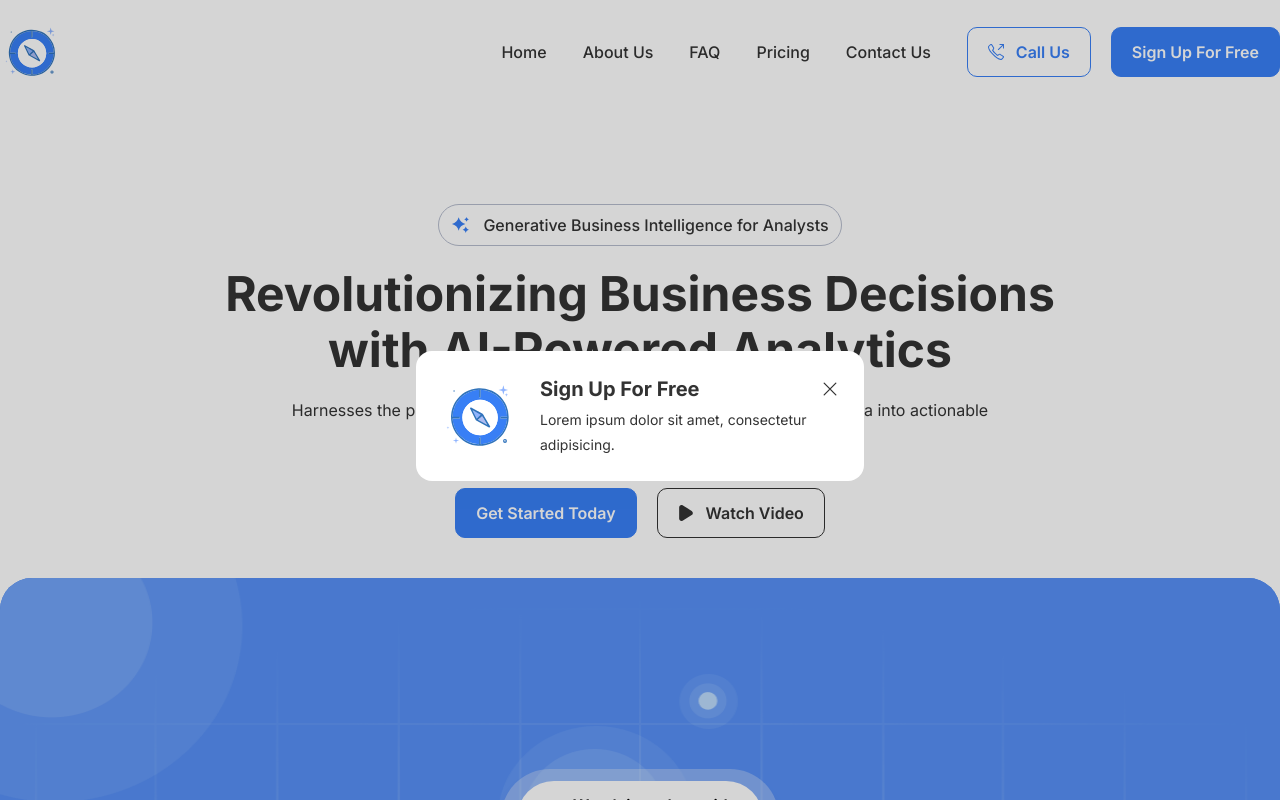
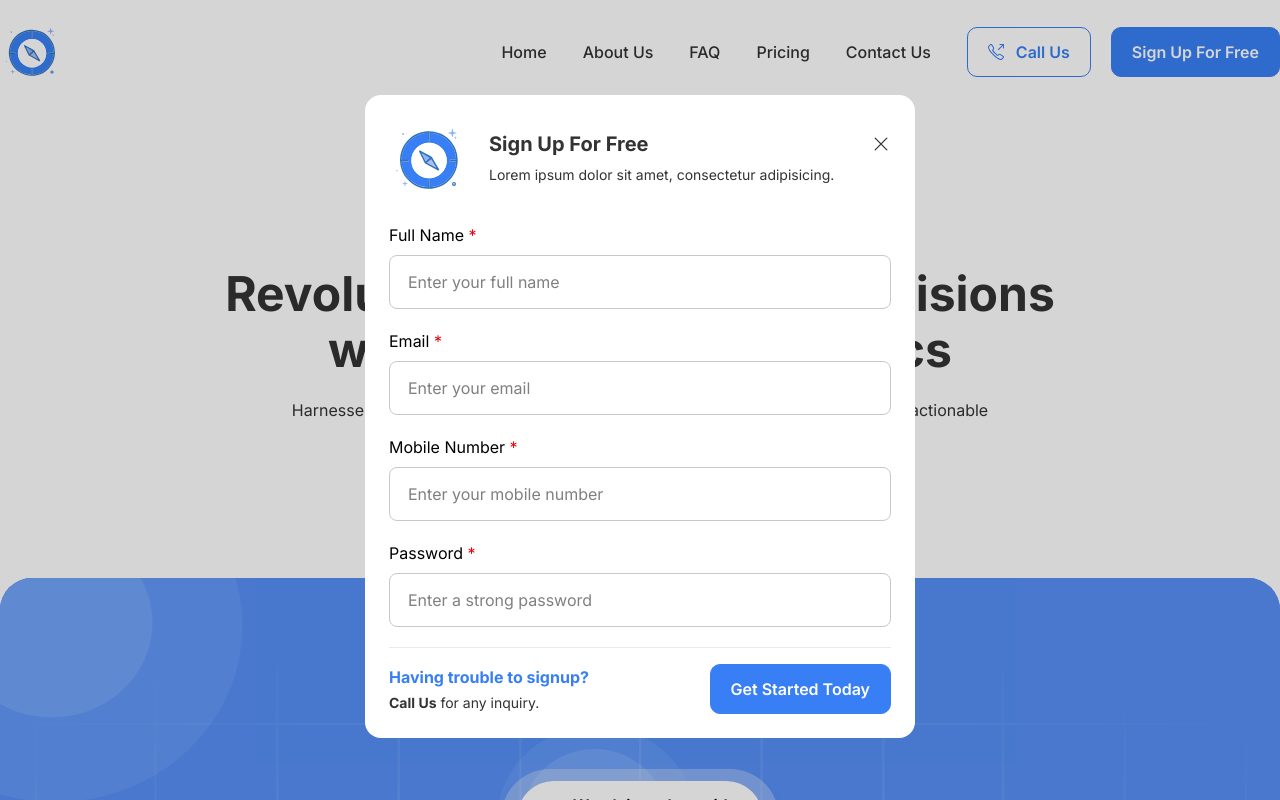
Before and after one commit to neon-lab-dev/Paan-Shop-Client, a React (Vite) app: page / in a window 1280 px wide. Both pictures are taken after a click on the button "Sign Up For Free". Shown: the top 800 px of the page. Built offline with nearby package versions, Linux system fonts and the light colour scheme.

Commit message:
Added input fields in signup modal

```diff
--- a/package.json
+++ b/package.json
@@ -12,6 +12,7 @@
   "dependencies": {
     "react": "^19.0.0",
     "react-dom": "^19.0.0",
+    "react-hook-form": "^7.54.2",
     "react-router-dom": "^7.4.0"
   },
   "devDependencies": {
--- a/src/components/Auth/PersonalInfoModal/PersonalInfoModal.tsx
+++ b/src/components/Auth/PersonalInfoModal/PersonalInfoModal.tsx
@@ -1,7 +1,26 @@
 import { Link } from "react-router-dom";
 import { ICONS } from "../../../../public/assets";
+import TextInput from "../../Reusable/TextInput/TextInput";
+import { useForm } from "react-hook-form";
+import { useState } from "react";
 
+type TFormData = {
+    fullName : string;
+    email : string;
+    mobileNumber : string;
+    password : string;
+}
 const PersonalInfoModal = ({ isModalOpen, setIsModalOpen }) => {
+    const [isChecked, setIsChecked] = useState<boolean>(false);
+    const {
+        register,
+        handleSubmit,
+        formState: { errors },
+    } = useForm<TFormData>();
+
+    const handleSignup = () => {
+        console.log("Sign up");
+    }
     return (
         <div
             className={`${isModalOpen ? " visible" : " invisible"
@@ -11,8 +30,9 @@ const PersonalInfoModal = ({ isModalOpen, setIsModalOpen }) => {
                 className={`${isModalOpen
                     ? " scale-[1] opacity-100"
                     : " scale-[0] opacity-0"
-                    } w-[90%] sm:w-[80%] md:w-[35%] bg-[#fff] rounded-2xl transition-all duration-300 mx-auto mt-8`}>
+                    } max-w-[550px] w-full bg-[#fff] rounded-2xl transition-all duration-300 mx-auto mt-8`}>
                 <div className="p-6">
+                    {/* Header */}
                     <div className="flex items-center gap-5">
                         <Link onClick={() => setIsModalOpen(false)} to={"/"}>
                             <img src={ICONS.dummyLogo} alt="logo" className="size-20" />
@@ -26,6 +46,52 @@ const PersonalInfoModal = ({ isModalOpen, setIsModalOpen }) => {
                         </div>
                     </div>
 
+                    <form onSubmit={handleSubmit(handleSignup)} className="flex flex-col gap-5 mt-6">
+                        <TextInput
+                            label="Full Name"
+                            placeholder="Enter your full name"
+                            type="fullName"
+                            error={errors.fullName}
+                            {...register("fullName", { required: "Full name is required" })}
+                        />
+                        <TextInput
+                            label="Email"
+                            placeholder="Enter your email"
+                            type="email"
+                            error={errors.email}
+                            {...register("email", { required: "Email is required" })}
+                        />
+                        <TextInput
+                            label="Mobile Number"
+                            placeholder="Enter your mobile number"
+                            type="mobileNumber"
+                            error={errors.mobileNumber}
+                            {...register("mobileNumber", { required: "Mobile number is required" })}
+                        />
+                        <TextInput
+                            label="Password"
+                            placeholder="Enter a strong password"
+                            type="password"
+                            error={errors.password}
+                            {...register("password", { required: "Password is required" })}
+                        />
+                         {/* <div className="flex items-center gap-3">
+                        <input id="confirmationCheckbox" type="checkbox" checked={isChecked}
+                            onChange={(e) => setIsChecked(e.target.checked)} />
+                        <label htmlFor="confirmationCheckbox" className="text-neutral-10 cursor-pointer">I've read and agree to the website <Link to={"/terms-and-conditions"} className="text-primary-10 underline">Terms & Conditions</Link></label>
+                    </div> */}
+
+                       <div className="flex items-center justify-between border-t pt-4 border-neutral-10/10">
+                       <div>
+                       <p className="font-bold text-primary-10">Having trouble to signup?</p>
+                       <p className="text-neutral-10 mt-1 text-sm"><a href="callto:918787544" className="font-bold">Call Us</a> for any inquiry.</p>
+                       </div>
+                       <button className="bg-primary-10 rounded-[10px] text-white px-5 py-3 font-semibold border border-primary-10 cursor-pointer">
+                            Get Started Today
+                        </button>
+                       </div>
+                    </form>
+
                 </div>
             </div>
         </div>
--- /dev/null
+++ b/src/components/Reusable/TextInput/TextInput.tsx
@@ -0,0 +1,52 @@
+/* eslint-disable @typescript-eslint/no-explicit-any */
+import { forwardRef } from "react";
+import { FieldError, FieldErrorsImpl, Merge } from "react-hook-form";
+
+interface TextInputProps {
+  label: string;
+  name: string;
+  placeholder?: string;
+  type?: string;
+  error?: FieldError | Merge<FieldError, FieldErrorsImpl<any>>;
+  value?: string;
+  onChange?: (e: React.ChangeEvent<HTMLInputElement>) => void;
+  defaultValue?: any;
+  isDisabled?: boolean;
+  isRequired?: boolean;
+}
+
+const TextInput = forwardRef<HTMLInputElement, TextInputProps>(
+  ({ label, name, placeholder = "", type = "text", error, defaultValue, isDisabled = false, isRequired = true, ...rest }, ref) => {
+    return (
+      <div className="flex flex-col gap-2 font-Inter w-full">
+        <label htmlFor={name} className="text-neutral-65">
+          {label}
+          {
+            isRequired &&
+            <span className="text-red-600"> *</span>
+          }
+        </label>
+        <input
+          required={isRequired}
+          id={name}
+          name={name}
+          type={type}
+          placeholder={placeholder}
+          defaultValue={defaultValue}
+          ref={ref}
+          disabled={isDisabled}
+          className={`px-[18px] py-[14px] rounded-lg bg-neutral-70 border focus:outline-none focus:border-primary-10 transition duration-300 ${error ? "border-red-500" : "border-neutral-light-40"
+            }`}
+          {...rest}
+        />
+        {error?.message && (
+          <span className="text-red-500 text-sm">{String(error.message)}</span>
+        )}
+      </div>
+    );
+  }
+);
+
+TextInput.displayName = "TextInput";
+
+export default TextInput;
```
Also changed, not shown: 1 other file (tests, documents, lock files or other folders).
